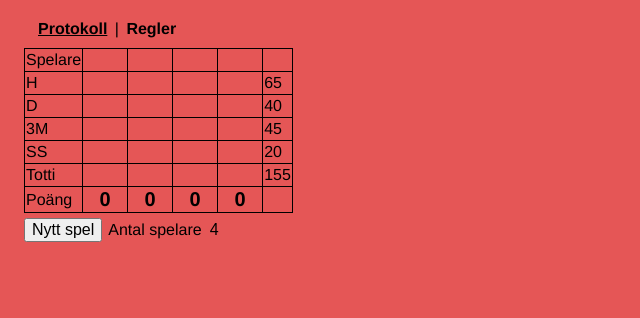
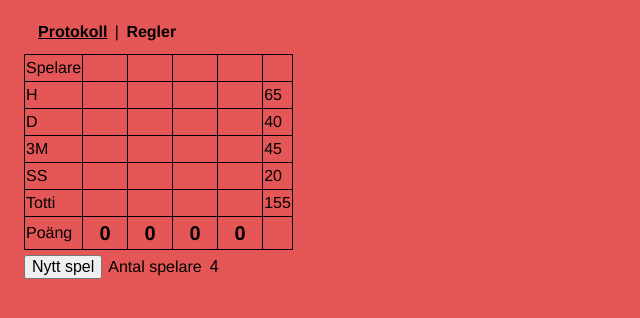
Before and after one commit to ahberg/hearter-protocol, a Vue app: page / in a window 1280 px wide. Shown: the top 318 px of the page, without its empty margins (0-640 px from the left). Built offline with nearby package versions, Linux system fonts and the light colour scheme.

Commit message:
change line-height

```diff
--- a/src/style.css
+++ b/src/style.css
@@ -1,7 +1,7 @@
 :root {
-  font-family: Avenir, Helvetica, Arial, sans-serif;
-  -webkit-font-smoothing: antialiased;
-  -moz-osx-font-smoothing: grayscale;
+   font-family: Avenir, Helvetica, Arial, sans-serif;
+  line-height: 1.5;
+  font-weight: 400;
   color: #2c3e50;
 }
 
```
